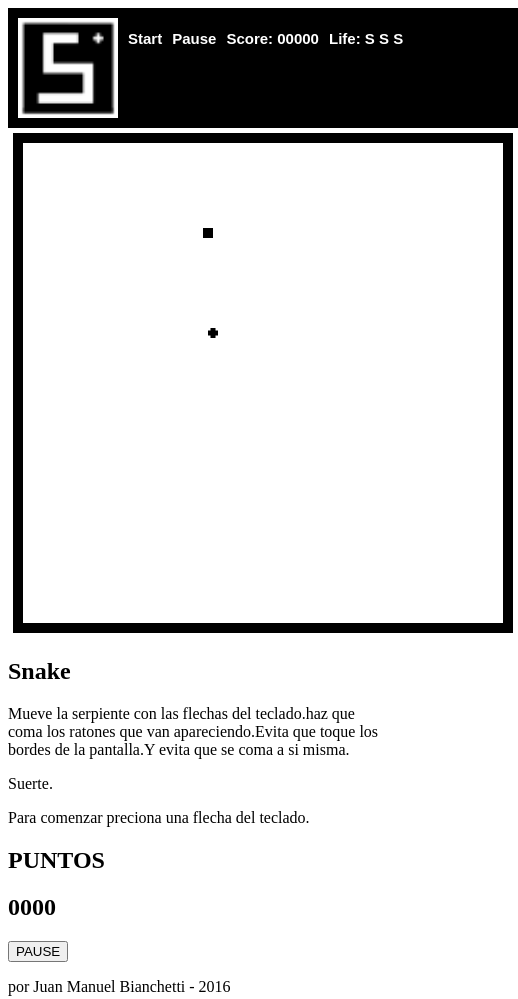
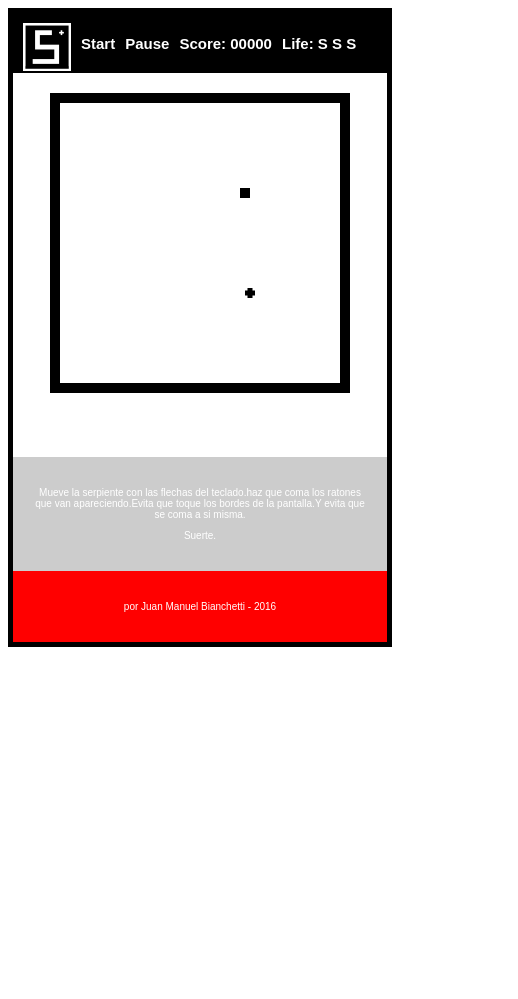
Before and after one commit to juanchetti/juanchetti.github.io, a plain HTML site: page index.html in a window 390 px wide. Shown: the whole page, 518 px wide, since content can reach past the window. After the commit the page ends 844 px from the top, so only its background shows below. Drawn offline with Linux system fonts and the light colour scheme.

Commit message:
actualizacion con Responsive Design

```diff
--- a/index.html
+++ b/index.html
@@ -7,14 +7,16 @@
 	<script type="text/javascript" src="snake.js"></script>
 
 	<link rel="stylesheet" type="text/css" href="snakeStilesheet.css">
+	<meta name="viewport" content="user-scalable=no, width=device-width, initial-scale=1">
 
 </head>
 <body>
+	<div class="contenedor">
 		<header><!--es donde vamos a incluir todo el contenido del encabezado. Por lo general es un logotipo y un menú-->
 			<nav><!--es donde incluimos el menú de navegación. Este se compone de 				listas-->
 				<div class="cajaPadre">
 					<div class="cajaLogo">
-					<img src="images\snakeIcon48negative.ico" width="100" alt="Snake Logo">
+						<img class="snakeLogo" src="images\snakeIcon48negative.ico" width="48" alt="Snake Logo">
 					</div>
 					<div class="cajaStart"><h2>Start</h2></div>
 					<div class="cajaPause"><h2>Pause</h2></div>
@@ -28,29 +30,26 @@
 
 
 
-	<section class="wrapper"><!--encierra todo el contenido o "warapper" que se conoce como contenedor o contenido  -->
+		<section class="main"><!--encierra todo el contenido o "warapper" que se conoce como contenedor o contenido  -->
 			<canvas id="canvas"></canvas>
 			<h1>Snake</h1>
+		</section>
 
-			<section class="main"><!—esta clase nos identifica que este es el contenido principal o los artículos-->
-			<p>Mueve la serpiente con las flechas del teclado.haz que coma los ratones que van apareciendo.Evita que toque los bordes de la pantalla.Y evita que se coma a si misma.</p>
+		<aside><!—esta clase nos identifica que este es el contenido principal o los artículos-->
+			<p>Mueve la serpiente con las flechas del teclado.haz que
+				coma los ratones que van apareciendo.Evita que toque
+				los bordes de la pantalla.Y evita que se coma a si misma.</p>
 			<p>Suerte.</p>
+		</aside>
 
-		<p>
-		Para comenzar preciona una flecha del teclado.
-		<h2>PUNTOS</h2>
-		<h2 id="puntos">0000</h2>
-
-		<input type="button" id="botonPause" value="PAUSE" />
-	</p>
+		<footer>
+			<p> por Juan Manuel Bianchetti - 2016 </p>
+		</footer>
 
 		<script type="text/javascript">
 			start();
 		</script>
 
-	<footer>
-		<p> por Juan Manuel Bianchetti - 2016 </p>
-	</footer>
-
+	</div>	<!-- cierro el div class contenedor -->
 </body>
 </html>
--- a/snake.js
+++ b/snake.js
@@ -5,9 +5,9 @@ var velocidad = 500;
 // Properties __________________________________________________
 
 var xMin = 0;
-var xMax = 500;
+var xMax = 300;
 var yMin = 0;
-var yMax = 500;
+var yMax = 300;
 // var speed = 10;
 var curva = new Array();
 // var cambioDireccion = false;
--- a/snakeStilesheet.css
+++ b/snakeStilesheet.css
@@ -2,16 +2,52 @@
 /*This is de Stylesheet of Snake Game by Juan Manuel Bianchetti 2016.*/
 
 
-.cajaPadre {
-	width: 500px;
-	height: 110px;
+.contenedor {
+	width: 80%;
+	max-width: 1000px;
+	height: auto;
 	background: black;
 
 	padding: 5px;
-	margin: 0px;
+
 
 }
 
+img .snakeLogo {
+	height: 50%;
+}
+
+.main {
+	width: 70%;
+	background: yellow;
+	padding: 20px;
+	box-sizing:border-box;
+	background: #fff;
+	float: left;
+
+}
+
+.cajaPadre{
+	height: 50px;
+}
+
+aside {
+	width: 30%;
+	padding: 20px;
+	box-sizing:border-box;
+	/*es la propiedad que permite que el padding no se suma el tamaño total del contenedor*/
+	background: #ccc;
+	float: left;
+}
+
+footer {
+
+	width: 100%;
+	padding: 20px;
+	box-sizing:border-box;
+	background: red;
+	float: left;
+}
 
 div  {
 	width: auto;
@@ -30,16 +66,43 @@ div:hover {
 }
 
 
-
+/*
 canvas {
 	clear: both;
-	height: 500px ;
-	width: auto;
+	height: 500px;
+	width: 80%;
 	padding: 5px;
 	display: block;
+	box-sizing:border-box;
 
 }
 .clear {
 
-	/*Con esto le obligamos al párrafo a no rodear la imagen */
+	Con esto le obligamos al párrafo a no rodear la imagen
 }
+*/
+
+@media screen and (max-width: 800px) {
+	/*Esto nos permite que cuando el ancho de pantalla sea
+	menor que 800px (Tablet)se ejecute el siguente estilo*/
+	.main{
+		width: 100%;
+	}
+	aside{
+		width: 100%;
+	}
+}
+
+@media screen and (max-width: 400px) {
+	/*Esto nos permite que cuando el ancho de pantalla sea
+	menor que 400px (smarphone)se ejecute el siguente estilo*/
+	.contenedor{
+		width: 100%;
+	}
+	/*aside{
+		display: none;
+		Esto permite no mostrar el aside cuando el ancho de pantalla
+		es menor a 400px
+	}*/
+
+}
```
Lines whose indentation alone changed are shown as unchanged.
